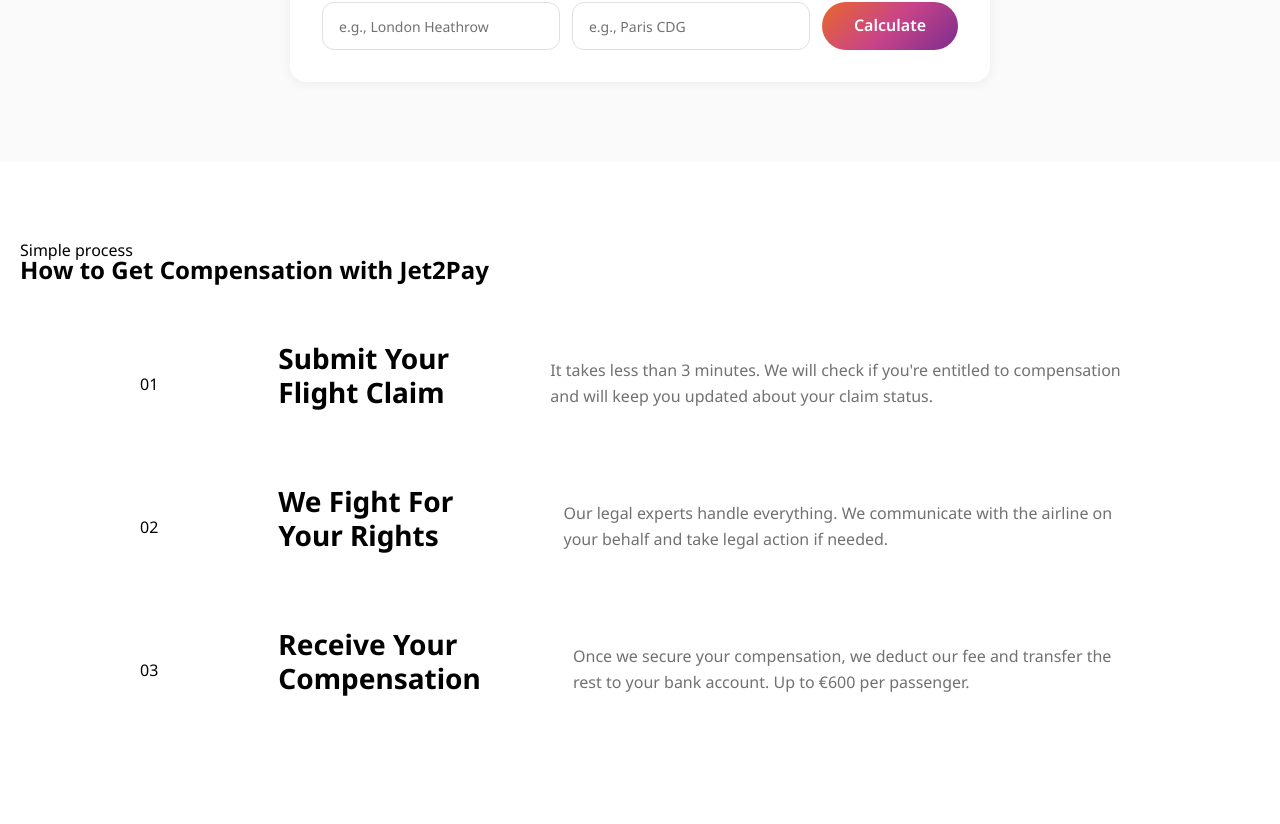
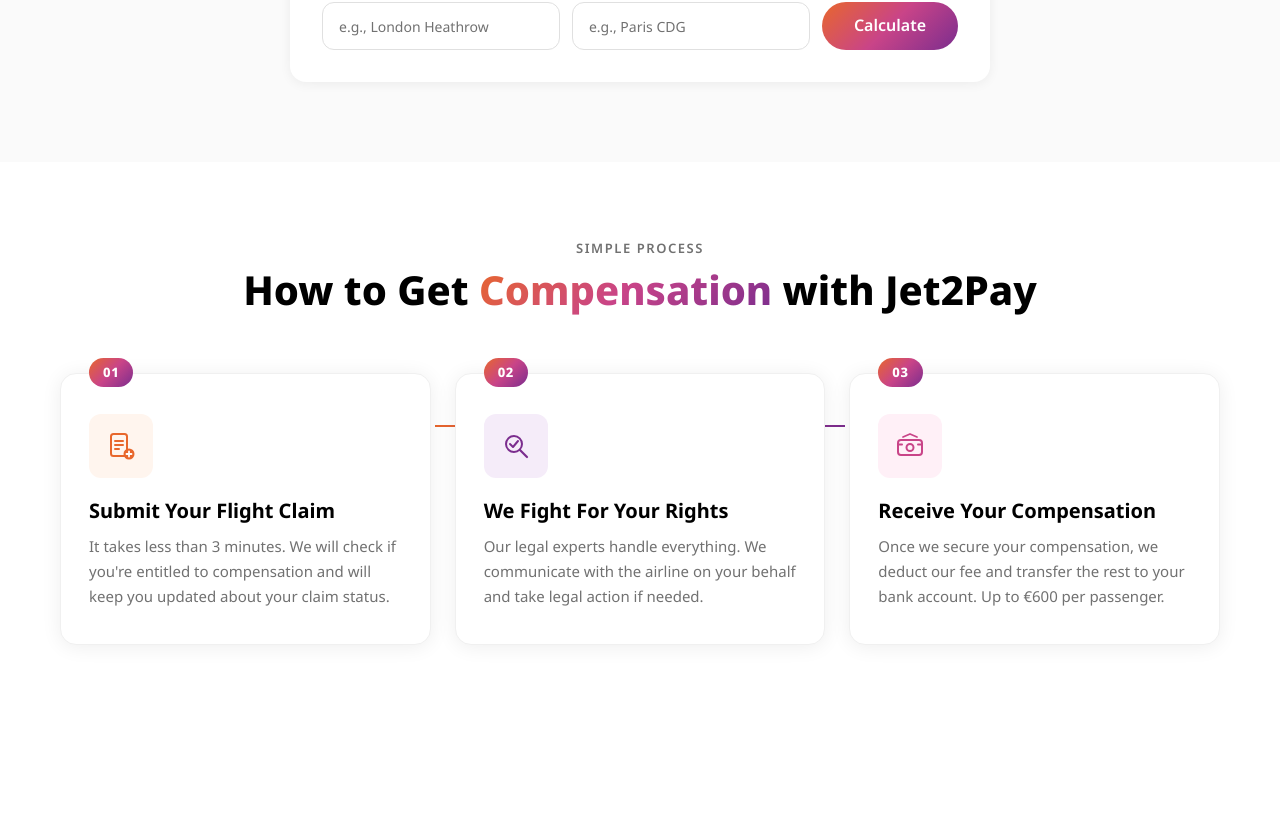
Before and after one commit to mitraniam/Jet2Pay, a React (Vite) app in the folder skycop-clone/: page / in a window 1280 px wide. Shown: the part 2055-2879 px from the top of the page. Built offline with nearby package versions, Linux system fonts and the light colour scheme; grey boxes are pictures that could not be loaded.

Commit message:
Update HowItWorks.css

```diff
--- a/skycop-clone/src/components/HowItWorks.css
+++ b/skycop-clone/src/components/HowItWorks.css
@@ -1,90 +1,138 @@
 .how-it-works {
-  padding: 80px 0;
-  background: var(--white-color);
+  padding: 80px 0 100px;
+  background: var(--white-color, #fff);
 }
 
 .how-it-works .container {
-  max-width: 1400px;
+  max-width: 1200px;
+  margin: 0 auto;
+  padding: 0 20px;
 }
 
-.how-it-works__steps {
-  margin-top: 60px;
-  display: flex;
-  flex-direction: column;
-  gap: 60px;
+/* ── Eyebrow ── */
+.how-it-works__eyebrow {
+  text-align: center;
+  font-size: 13px;
+  font-weight: 600;
+  letter-spacing: 0.12em;
+  text-transform: uppercase;
+  color: #717171;
+  margin-bottom: 12px;
 }
 
-.how-it-works__step {
-  display: flex;
-  align-items: center;
-  gap: 60px;
-  max-width: 1000px;
-  margin: 0 auto;
+/* ── Title ── */
+.how-it-works__title {
+  text-align: center;
+  font-size: 40px;
+  font-weight: 800;
+  line-height: 1.15;
+  color: #000;
+  margin-bottom: 60px;
 }
 
-.how-it-works__step--reverse {
-  flex-direction: row-reverse;
-}
-
-.how-it-works__step-content {
-  flex: 1;
-}
-
-.how-it-works__step-number {
-  font-size: 64px;
-  font-weight: 800;
-  background: var(--PrimaryGradient);
+.how-it-works__title span {
+  background: var(--PrimaryGradient, linear-gradient(135deg, #E8672C 0%, #C94488 50%, #7B2D8E 100%));
   -webkit-background-clip: text;
   -webkit-text-fill-color: transparent;
   background-clip: text;
-  opacity: 0.3;
-  line-height: 1;
-  margin-bottom: 16px;
 }
 
+/* ── Steps grid ── */
+.how-it-works__steps {
+  display: grid;
+  grid-template-columns: repeat(3, 1fr);
+  gap: 24px;
+  position: relative;
+}
+
+/* Connecting line between cards */
+.how-it-works__steps::before {
+  content: '';
+  position: absolute;
+  top: 52px;
+  left: calc(33.33% - 12px);
+  right: calc(33.33% - 12px);
+  height: 2px;
+  background: linear-gradient(90deg, #E8672C 0%, #C94488 50%, #7B2D8E 100%);
+  z-index: 0;
+}
+
+/* ── Single step card ── */
+.how-it-works__step {
+  background: #fff;
+  border: 1px solid #f0f0f0;
+  border-radius: 16px;
+  padding: 32px 28px 36px;
+  box-shadow: 0 2px 20px rgba(0, 0, 0, 0.07);
+  position: relative;
+  transition: transform 0.2s ease, box-shadow 0.2s ease;
+  z-index: 1;
+}
+
+.how-it-works__step:hover {
+  transform: translateY(-4px);
+  box-shadow: 0 4px 40px rgba(0, 0, 0, 0.1);
+}
+
+/* Number badge */
+.how-it-works__step-badge {
+  position: absolute;
+  top: -16px;
+  left: 28px;
+  background: linear-gradient(135deg, #E8672C 0%, #C94488 50%, #7B2D8E 100%);
+  color: #fff;
+  font-size: 13px;
+  font-weight: 800;
+  letter-spacing: 0.05em;
+  border-radius: 100px;
+  padding: 4px 14px;
+  line-height: 1.6;
+}
+
+/* Icon */
+.how-it-works__step-icon {
+  width: 64px;
+  height: 64px;
+  border-radius: 12px;
+  display: flex;
+  align-items: center;
+  justify-content: center;
+  margin-bottom: 20px;
+  margin-top: 8px;
+}
+
+.how-it-works__step-icon svg {
+  width: 30px;
+  height: 30px;
+}
+
+/* Text */
 .how-it-works__step-title {
-  font-size: 28px;
+  font-size: 20px;
   font-weight: 700;
-  color: var(--black-color);
-  margin-bottom: 16px;
-  line-height: 1.2;
+  color: #000;
+  margin-bottom: 10px;
+  line-height: 1.3;
 }
 
 .how-it-works__step-desc {
-  font-size: 16px;
-  line-height: 1.6;
-  color: var(--TextSilverDark);
+  font-size: 15px;
+  line-height: 1.65;
+  color: #717171;
 }
 
-.how-it-works__step-image {
-  flex: 1;
-  border-radius: 20px;
-  overflow: hidden;
-}
-
-.how-it-works__step-image img {
-  width: 100%;
-  height: 280px;
-  object-fit: cover;
-  border-radius: 20px;
-}
-
-@media (max-width: 768px) {
-  .how-it-works__step,
-  .how-it-works__step--reverse {
-    flex-direction: column;
-    gap: 24px;
+/* ── Responsive ── */
+@media (max-width: 900px) {
+  .how-it-works__steps {
+    grid-template-columns: 1fr;
+    gap: 36px;
   }
 
-  .how-it-works__step-number {
-    font-size: 48px;
+  .how-it-works__steps::before {
+    display: none;
   }
 
-  .how-it-works__step-title {
-    font-size: 22px;
-  }
-
-  .how-it-works__step-image img {
-    height: 220px;
+  .how-it-works__title {
+    font-size: 30px;
   }
 }
```
